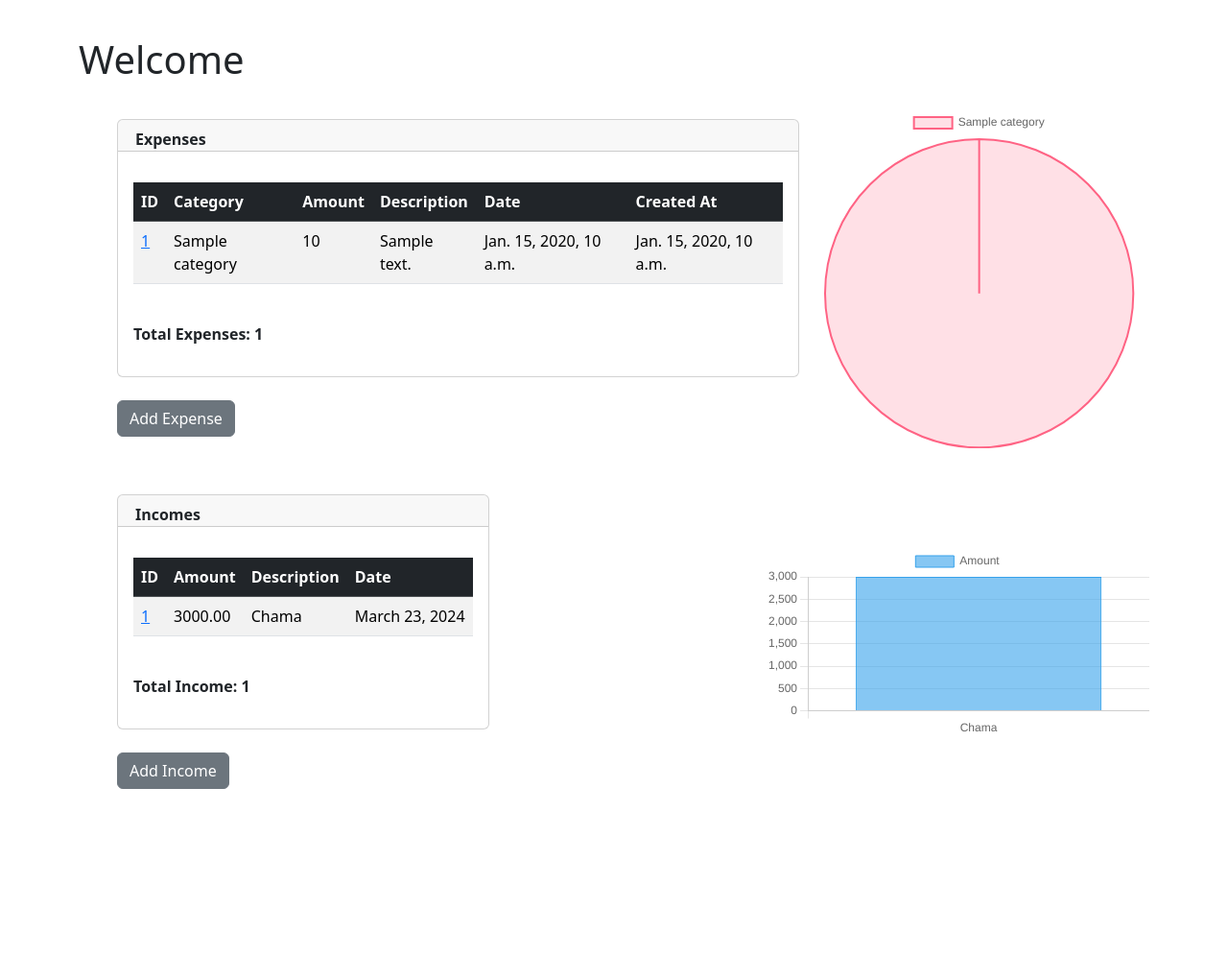
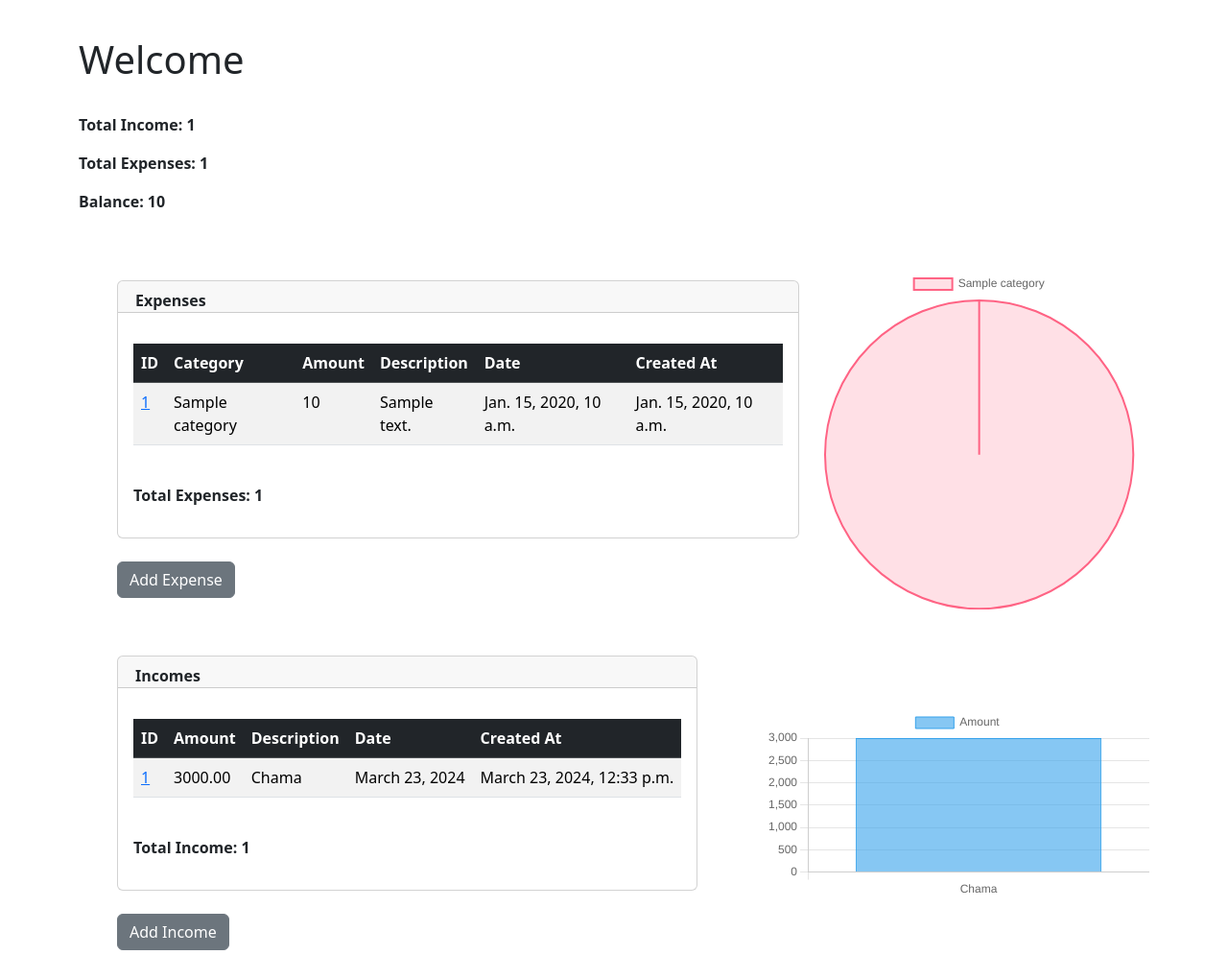
Before and after one commit to Namukuru/Tracker, a Django app: template website/templates/userProfile.html in a window 1280 px wide. Shown: the part 56-1076 px from the top of the page at 96% size. Before the commit the page ends 878 px from the top, so only its background shows below. Run offline with Django 5.2, Linux system fonts and the light colour scheme; data comes from the database, SQL or seed files in the repository; the template is opened without the code that fills it: values that come from a table or form of the project are taken from there, most other values are stand-ins (such as "Sample title", 1, 10 or a date in 2020).

Commit message:
Displaying of balance

```diff
--- a/website/templates/userProfile.html
+++ b/website/templates/userProfile.html
@@ -48,6 +48,11 @@
   </head>
   <body >
     <h1>Welcome {{ user.username }}</h1>
+    <br>
+    <p><strong>Total Income: {{total_income}}</strong></p>
+    <p><strong>Total Expenses: {{total_expenses}}</strong></p>
+    <p><strong>Balance: {{balance}}</strong></p>
+    <br>
     <div class="page-container">
         <section class="expense">
           <div class="card-container ">
@@ -188,6 +193,7 @@
                             <th>Amount</th>
                             <th>Description</th>
                             <th>Date</th>
+                            <th>Created At</th>
                           </tr>
                         </thead>
                         <tbody>
@@ -197,6 +203,7 @@
                             <td>{{ income.amount }}</td>
                             <td>{{ income.description }}</td>
                             <td>{{ income.date }}</td>
+                            <td>{{ income.created_at }}</td>
                           </tr>
                           {% endfor %}
                         </tbody>
```
